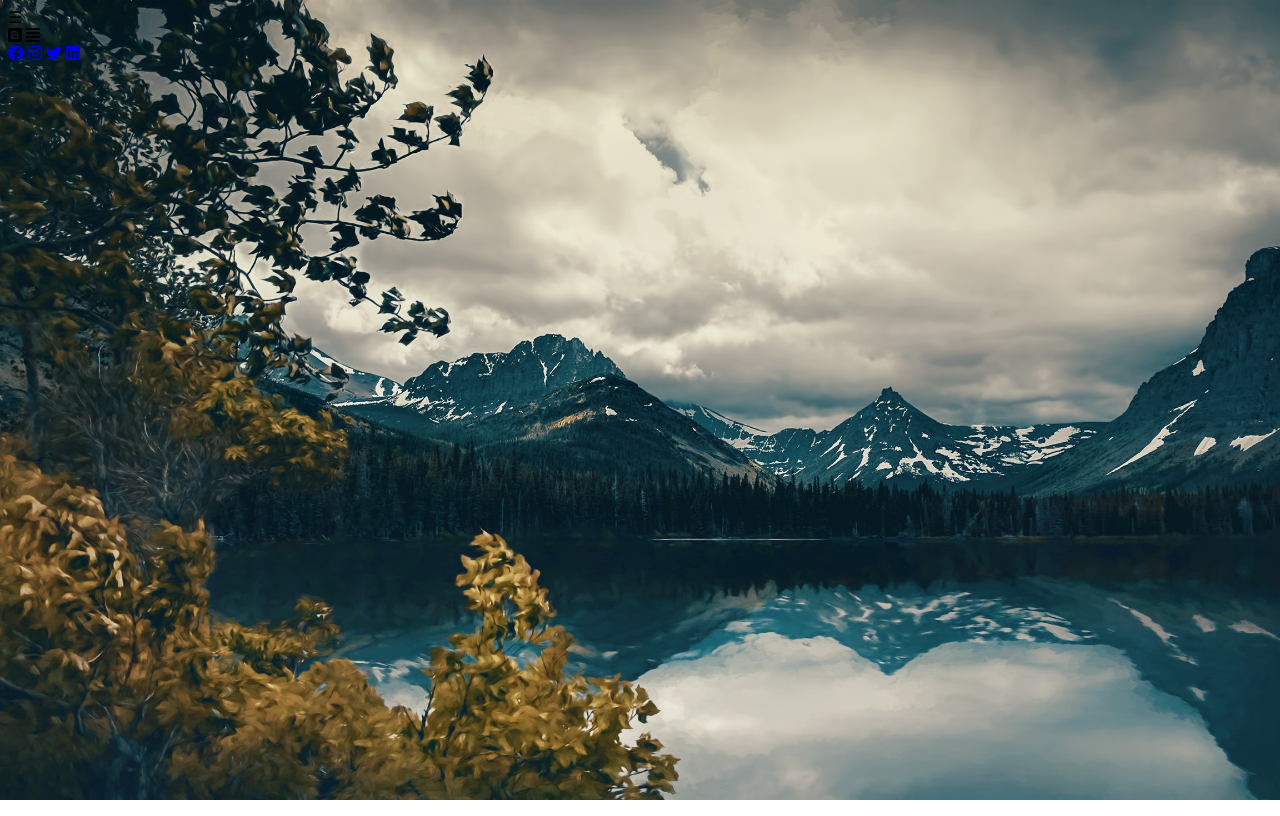
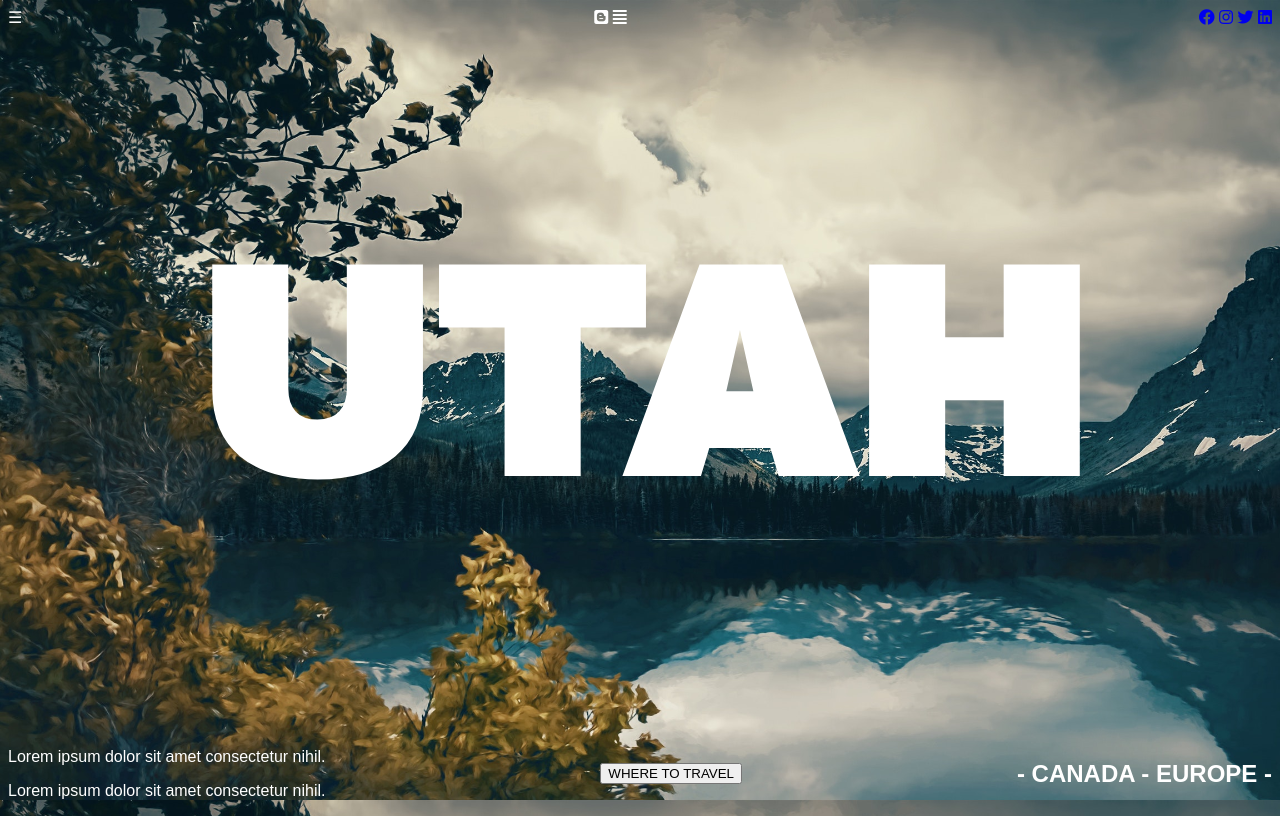
Before and after one commit to jamiev03/Canada-Landing-Page, a plain HTML site: page index.html in a window 1280 px wide. Drawn offline with Linux system fonts and the light colour scheme.

Commit message:
text added and centered with flexbox

```diff
--- a/index.html
+++ b/index.html
@@ -8,8 +8,10 @@
     <link rel="stylesheet" href="style.css">
     <link rel="stylesheet" href="https://use.fontawesome.com/releases/v5.8.2/css/all.css" integrity="sha384-oS3vJWv+0UjzBfQzYUhtDYW+Pj2yciDJxpsK1OYPAYjqT085Qq/1cq5FLXAZQ7Ay" crossorigin="anonymous">
     <link href="https://fonts.googleapis.com/css?family=Leckerli+One&display=swap" rel="stylesheet">
+    <link href="https://fonts.googleapis.com/css?family=Archivo+Black&display=swap" rel="stylesheet">
 </head>
 <body>
+   <div class="container">
         <div class="top-bar">
             <div class="links">
                 <label for="">&#9776;</label>
@@ -26,18 +28,20 @@
             </div>
         </div>
         <div class="middle-text">
-
+            <h1>UTAH</h1>
         </div>
         <div class="bottom-bar">
             <div class="left">
-
+                <p>Lorem ipsum dolor sit amet consectetur nihil.</p>
+                <p>Lorem ipsum dolor sit amet consectetur nihil.</p>
             </div>
             <div class="watch">
-
+                <button>WHERE TO TRAVEL</button>
             </div>
             <div class="selector">
-
+                <h2>- CANADA - EUROPE -</h2>
             </div>
         </div>
+   </>
 </body>
 </html>
--- a/style.css
+++ b/style.css
@@ -1,6 +1,7 @@
 html {
     margin: 0;
     padding: 0;
+    font-family: Arial, Helvetica, sans-serif;
 }
 body {
     box-sizing: border-box;
@@ -9,4 +10,29 @@ body {
     background-repeat: no-repeat;
     background-size: cover;
     background-attachment: fixed;
+    color: white;
 }
+.container {
+    display: flex;
+    flex-direction: column;
+    justify-content: space-between;
+    height: 100vh;
+}
+.top-bar {
+    display: flex;
+    justify-content: space-between;
+    align-items: center;
+}
+.middle-text {
+    margin: 0 auto;
+    align-self: center;
+}
+h1 {
+    font-family: 'Archivo Black', sans-serif;
+    font-size: 290px;
+}
+.bottom-bar {
+    display: flex;
+    justify-content: space-between;
+    align-items: center;
+}
```
Lines whose indentation alone changed are shown as unchanged.
